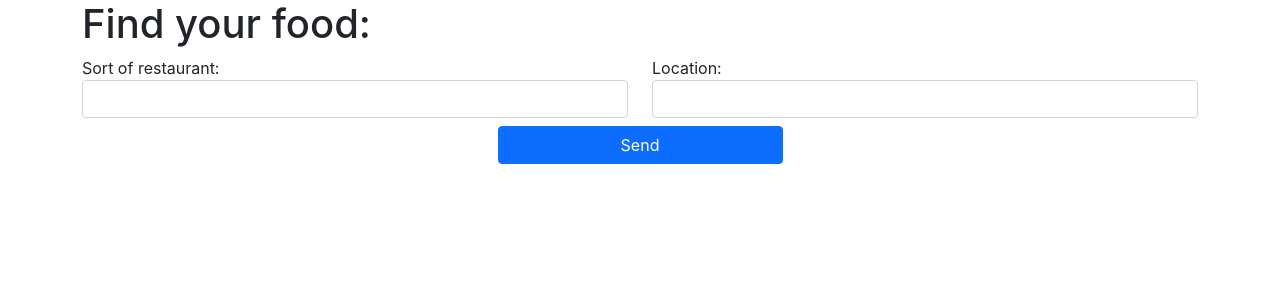
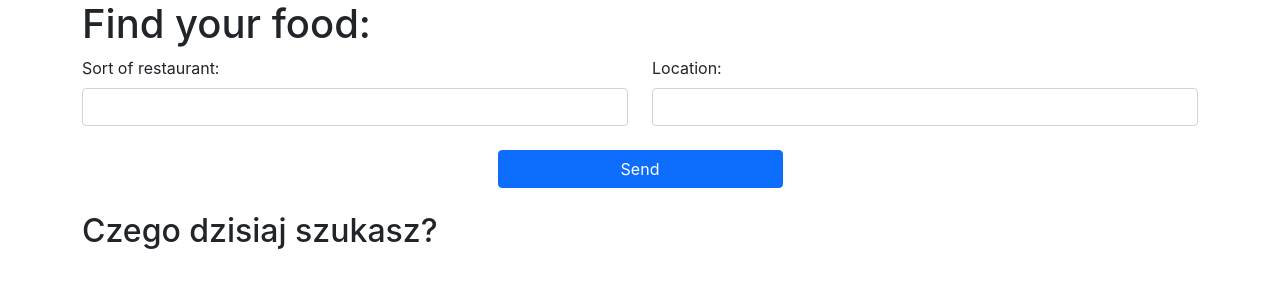
Before and after one commit to simon-zach/foodApp, a React (Create React App) app: page / in a window 1280 px wide. Shown: the top 300 px of the page. Built offline with nearby package versions, Linux system fonts and the light colour scheme; the HTML template or start-up script is replaced by a standard one.

Commit message:
improved messaging and bugs handled

```diff
--- a/src/App.js
+++ b/src/App.js
@@ -4,10 +4,7 @@ import React, { useState } from 'react';
 import Searchbar from './Components/Searchbar'
 import Gallery from './Components/Gallery'
 
-
-
-
-const apiKey='O9bsGMTU-bFVTohrdL3E7bWnVANCxhmaV0cb_mMDbmMpPHGKIe9MD5hsO0-aTKTjQiNbiz1afN6Onpa39CLYk4Y0zOxhlXC7mwKGw1-a6GY3HWdFL3s3Jt6Rh2TDYXYx';
+const apiKey='vibNPblG6H--td0flpj-QZO9kPbtzTxpfHqBxPcI9YJVujFALMXgW6nxz8LYJd4T7Md1VrN2QeHDg3KdlElwIA-ODUUXc7ghHLKMzg7y-xuraPWaLZegX1KmeS_KYXYx';
 
 const Yelp = {
   search(term, location, sortBy) {
@@ -21,16 +18,14 @@ const Yelp = {
         return response.json();
       }
 
-    }).then(response=>{
-      //console.log(response)
-      return response
     })
+
   }
 };
 
 
 function App() {
-  const [restaurants, setRestaurants] = useState('');
+
 
   return (
     <div className="App">
@@ -38,7 +33,7 @@ function App() {
         <header className="App-header">
         <h1>Find your food:</h1>
         </header>
-        <Searchbar yelp={Yelp.search}></Searchbar>
+        <Searchbar yelpCallback={Yelp.search}></Searchbar>
       </div>
 
 
--- a/src/Components/Gallery.js
+++ b/src/Components/Gallery.js
@@ -1,42 +1,47 @@
 
-import React from "react";
+import React,{useEffect, useState} from "react";
 import GalleryElement from "./GalleryElement"
+import Message from "./Message";
 
 function Gallery(props){
 
 
+
   const printGalleryElements=(props)=>{
-     // console.log('tosompropsy'+JSON.stringify(props))
-     //console.log(props.restaurants.businesses)
-    let testArr=[]
+
+    let galleryArray=[]
     let businesses=props.restaurants.businesses;
+
+    if(businesses){
       for (let k in businesses ){
-          console.log (businesses[k]);
-          if(businesses[k].image_url!==''){
-            testArr.push(<GalleryElement key={businesses[k].id} rating={businesses[k].rating}  address1={businesses[k].location.address1}  image_url={businesses[k].image_url} alias={businesses[k].alias} name={businesses[k].name} display_phone={businesses[k].display_phone}></GalleryElement>)
-          }
-
-
+        if(businesses[k].image_url!==''){
+          galleryArray.push(<GalleryElement key={businesses[k].id} rating={businesses[k].rating}  city={businesses[k].location.city} address1={businesses[k].location.address1}  image_url={businesses[k].image_url} alias={businesses[k].alias} name={businesses[k].name} display_phone={businesses[k].display_phone}></GalleryElement>)
+        }
       }
 
+      if(galleryArray===undefined || !galleryArray || galleryArray.length==0){
+        return false
+      }else{
+        return galleryArray
+      }
 
-        return testArr
-
-
-
+    }
+    return(true)
   }
 
 
-    return(
-    <>
-
-        <div className="row row-cols-1 row-cols-md-3 g-4">
-        {printGalleryElements(props)}
-        </div>
-
-
-
-    </>
-    )
+    let result=printGalleryElements(props);
+    if(result==false){
+      return(<h2>Przykro nam w naszej bazie nie ma nic na ten temat</h2>)
+      }else if (result==true) {
+        return(<h2>Czego dzisiaj szukasz?</h2>)
+      }
+    else{
+      return(
+            <div className="row row-cols-1 row-cols-md-3 g-4">
+              {result}
+            </div>
+        )
+    }
 }
 export default Gallery
--- a/src/Components/GalleryElement.js
+++ b/src/Components/GalleryElement.js
@@ -3,7 +3,6 @@ import React from "react";
 function GalleryElement(props){
 return(
     <>
-
       <div className="col">
         <div className="card h-100">
         <img src={props.image_url} className="card-img-top" alt="..."/>
@@ -12,18 +11,13 @@ return(
 
             <ul className="list-group list-group-flush">
                 <li className="list-group-item">Tel. {props.display_phone}</li>
-            <li className="list-group-item">Adress: {props.address1}</li>
-            <li class="list-group-item">Rating: {props.rating}</li>
+                <li className="list-group-item">Adress: {props.address1}, {props.city}</li>
+                <li className="list-group-item">Rating: {props.rating}</li>
             </ul>
 
           </div>
         </div>
       </div>
-
-
-
-
-
     </>
 
 
--- /dev/null
+++ b/src/Components/Message.js
@@ -0,0 +1,12 @@
+import React from "react";
+
+function Message(){
+    return(
+        <>
+         <h1>heyo</h1>
+        </>
+
+
+    )
+    }
+    export default Message;
--- a/src/Components/Searchbar.js
+++ b/src/Components/Searchbar.js
@@ -2,46 +2,37 @@ import React, {useState} from "react";
 
 import Gallery from "./Gallery";
 
-
-function Searchbar(yelp){
+function Searchbar(props){
     const [term, setTerm]=useState();
     const [location, setLocation]=useState();
     const [restaurants, setRestaurants]=useState({});
 
     let handleSubmit=(e)=>{
-    //console.log(term,location)
-    yelp.yelp(term,location).then(response=>setRestaurants(response))
+    props.yelpCallback(term,location).then(response=>setRestaurants(response))
     e.preventDefault();
     }
 
     return (
         <>
+            <form onSubmit={handleSubmit}>
+            <div className="row row-cols-2">
+                <div>
+                    <label htmlFor="restaurantType" className="form-label">Sort of restaurant: </label>
+                    <input id="restaurantType" className="form-control" type="text" name="term" onChange={(event)=>setTerm(event.target.value)} />
+                </div>
 
+                <div>
+                    <label htmlFor="location" className="form-label ">Location: </label>
+                    <input id="location" type="text" className="form-control" name="location" onChange={(event)=>setLocation(event.target.value)} />
+                </div>
 
-            <form   onSubmit={handleSubmit}>
-            <div className="row row-cols-2">
+            </div><br/>
 
-                    <label className="form-label">
-                        Sort of restaurant:
-                        <input className="form-control" type="text" name="term" onChange={(event)=>setTerm(event.target.value)} />
-                    </label>
-
-
-                <label className="form-label ">
-                    Location:
-                    <input type="text" className="form-control" name="location" onChange={(event)=>setLocation(event.target.value)} />
-                </label>
-
-
-
-                </div>
                 <div className="row row-cols-4 justify-content-center">
                     <input className="btn btn-primary" type="submit"  value="Send" />
                 </div>
 
-                </form><br/>
-
-
+            </form><br/>
 
             <Gallery restaurants={restaurants}></Gallery>
         </>
```
Lines whose indentation alone changed are shown as unchanged.
